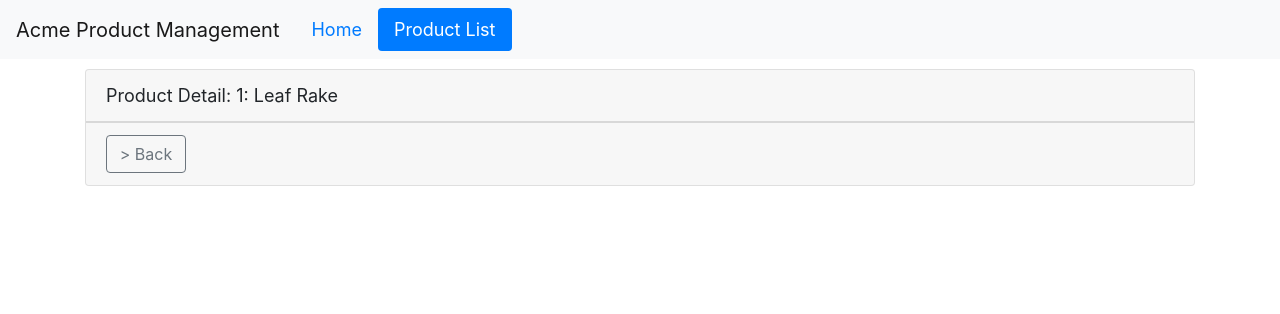
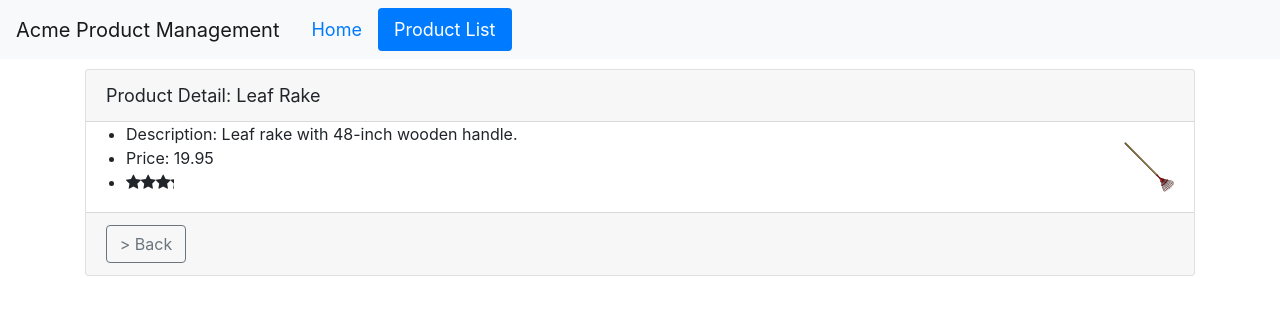
Before and after one commit to ramirospinelli/Angular-Begginer, an Angular app: page /products/1 in a window 1280 px wide. Shown: the top 314 px of the page. Built offline with nearby package versions, Linux system fonts and the light colour scheme.

Commit message:
Adding more details into product-detail component

```diff
--- a/src/app/products/product-detail.component.html
+++ b/src/app/products/product-detail.component.html
@@ -2,6 +2,15 @@
     <div class='card-header'>
         {{pageTitle + ': ' + product.productName}}
     </div>
+    <div>
+        <div style="display: flex; justify-content: space-between;">
+        <ul>
+            <li>{{'Description: ' + product.description}}</li>
+            <li>{{'Price: ' + product.price}}</li>
+            <li><pm-start rating={{product.starRating}}></pm-start></li>
+        </ul>
+    <img src = {{product.imageUrl}} title={{product.productName}} style="width: 50px; height: 50px; margin: 20px">
+</div>
     <div class="card-footer">
         <button class="btn btn-outline-secondary"
         (click)='onBack()'
--- a/src/app/products/product-detail.component.ts
+++ b/src/app/products/product-detail.component.ts
@@ -1,6 +1,7 @@
 import { Component, OnInit } from '@angular/core';
 import { IProduct} from './product';
 import { ActivatedRoute, Router } from '@angular/router';
+import { ProductService } from './product.service';
 
 @Component({
     templateUrl: './product-detail.component.html'
@@ -10,21 +11,16 @@ export class ProductDetail implements OnInit {
     pageTitle: string = 'Product Detail';
     product: IProduct;
 
-    constructor(private route: ActivatedRoute, private router: Router) {}
+    constructor(private route: ActivatedRoute, private router: Router, private service: ProductService) {}
 
     ngOnInit(){
         let id = +this.route.snapshot.paramMap.get('id');
-        this.pageTitle += ': ' + id;
-        this.product = {
-            "productId": id,
-            "productName": "Leaf Rake",
-            "productCode": "GDN-0011",
-            "releaseDate": "March 19, 2019",
-            "description": "Leaf rake with 48-inch wooden handle.",
-            "price": 19.95,
-            "starRating": 3.2,
-            "imageUrl": "assets/images/leaf_rake.png"
-          }
+
+        this.service.getProducts().subscribe({
+            next: products => {
+              this.product = products.find(product => product.productId === id);
+              console.log(this.product);
+            }});
     }
 
     onBack(): void {
--- a/src/app/products/product-list.component.ts
+++ b/src/app/products/product-list.component.ts
@@ -1,7 +1,6 @@
 import {Component, OnInit} from '@angular/core';
 import {IProduct} from './product';
 import{ProductService} from './product.service';
-import { Observable } from 'rxjs';
 
 @Component({
 templateUrl: './product-list.component.html',
```
